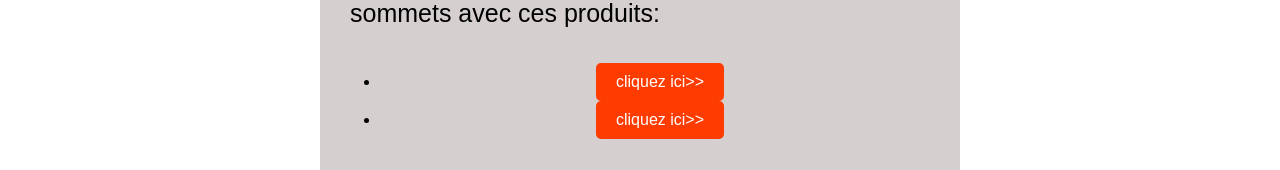
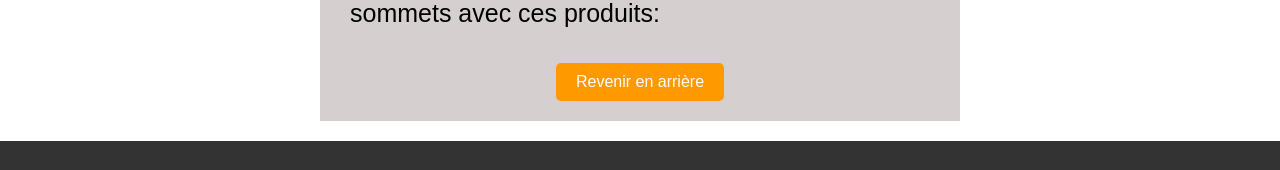
Before and after one commit to nacanab/fitnessexpertplus, a plain HTML site: page crossfit.html in a window 1280 px wide. Shown: the part 1736-1906 px from the top of the page. Drawn offline with Linux system fonts and the light colour scheme; a script that the page names is missing.

Commit message:
Update crossfit.html

```diff
--- a/crossfit.html
+++ b/crossfit.html
@@ -51,10 +51,6 @@ Le CrossFit, une fusion audacieuse de force, d'endurance et de variété, repous
 6. Sécurité et Forme : En raison de son intensité, la sécurité est primordiale. Apprenez les bonnes techniques, respectez les périodes de repos et adaptez les mouvements à votre niveau de forme physique.<br>
 
 Explorez le monde captivant du CrossFit et propulsez votre condition physique à de nouveaux sommets avec ces produits:
-<ul>
-    <li><a href="https://www.louisesix.com/641c7728-1f0ea9ad-c222e80b?sa=sa0150837204c9efb13856fb949c84798372894db1"class="affiliate-btn2">cliquez ici>></a></li>
-    <li><a href="https://grontan.systeme.io/fitness?sa=sa0150837204c9efb13856fb949c84798372894db1"class="affiliate-btn2">cliquez ici>></a></li>
- </ul><br>
 
 
             </p>
```
